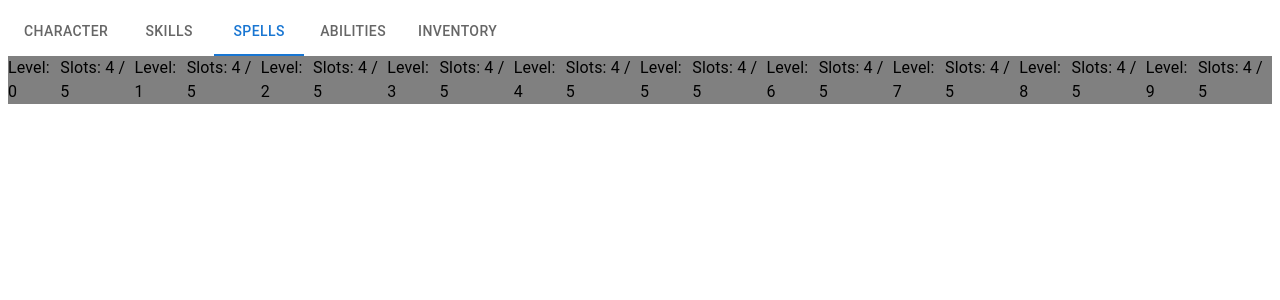
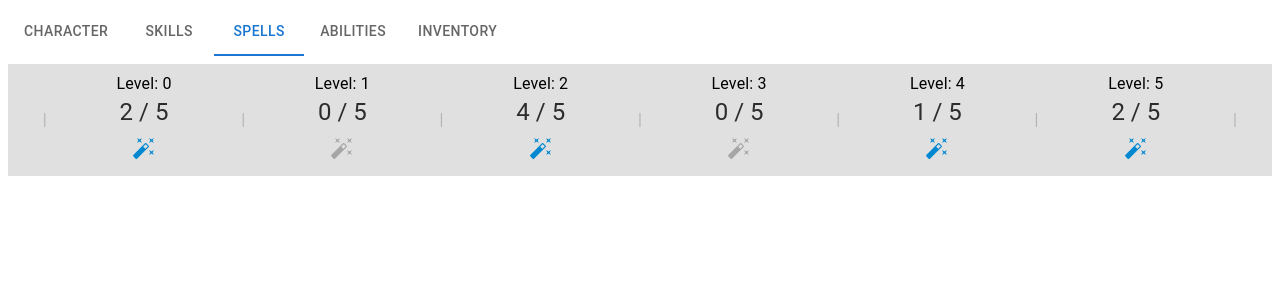
Before and after one commit to a-jennings/traska, a React (Create React App) app: page / in a window 1280 px wide. Both pictures are taken after a click on the tab "SPELLS". Shown: the top 300 px of the page. Built offline with nearby package versions, Linux system fonts and the light colour scheme; data requests are answered from the project's data file.

Commit message:
add spell header and spell casting ability

```diff
--- a/data/db.json
+++ b/data/db.json
@@ -133,54 +133,64 @@
   ],
   "spellSlots": [
     {
+      "id": 1,
       "level": 0,
       "maxSlots": 5,
-      "currentSlots": 4
+      "currentSlots": 2
     },
     {
+      "id": 2,
       "level": 1,
       "maxSlots": 5,
-      "currentSlots": 4
+      "currentSlots": 0
     },
     {
+      "id": 3,
       "level": 2,
       "maxSlots": 5,
       "currentSlots": 4
     },
     {
+      "id": 4,
       "level": 3,
       "maxSlots": 5,
-      "currentSlots": 4
+      "currentSlots": 0
     },
     {
+      "id": 5,
       "level": 4,
       "maxSlots": 5,
-      "currentSlots": 4
+      "currentSlots": 1
     },
     {
+      "id": 6,
       "level": 5,
       "maxSlots": 5,
-      "currentSlots": 4
+      "currentSlots": 2
     },
     {
+      "id": 7,
       "level": 6,
-      "maxSlots": 5,
-      "currentSlots": 4
+      "maxSlots": 0,
+      "currentSlots": 0
     },
     {
+      "id": 8,
       "level": 7,
-      "maxSlots": 5,
-      "currentSlots": 4
+      "maxSlots": 0,
+      "currentSlots": 0
     },
     {
+      "id": 9,
       "level": 8,
-      "maxSlots": 5,
-      "currentSlots": 4
+      "maxSlots": 0,
+      "currentSlots": 0
     },
     {
+      "id": 10,
       "level": 9,
-      "maxSlots": 5,
-      "currentSlots": 4
+      "maxSlots": 0,
+      "currentSlots": 0
     }
   ]
 }
--- a/src/pages/Spells/SpellHeader/SpellHeader.tsx
+++ b/src/pages/Spells/SpellHeader/SpellHeader.tsx
@@ -1,7 +1,8 @@
 import React, { ReactElement, useState, useEffect, Fragment } from "react";
-import { Box, Typography } from "@mui/material";
+import { Box, Typography, useTheme, IconButton } from "@mui/material";
 import axios from "axios";
 import { SpellSlot } from "../../../types";
+import AutoFixHighIcon from "@mui/icons-material/AutoFixHigh";
 
 axios.defaults.headers.common["Access-Control-Allow-Origin"] = "*";
 axios.defaults.headers.common["Access-Control-Allow-Methods"] =
@@ -9,8 +10,22 @@ axios.defaults.headers.common["Access-Control-Allow-Methods"] =
 
 export function SpellHeader(): ReactElement {
   const [data, setData] = useState<Array<SpellSlot>>();
+  const filteredData = data?.filter((slot) => slot.maxSlots !== 0);
+  const theme = useTheme();
 
-  const levels = [0, 1, 2, 3, 4, 5, 6, 7, 8, 9];
+  const handleCastSpell = (spellSlot: SpellSlot) => {
+    axios
+      .patch(`http://localhost:3001/spellSlots/${spellSlot.id}`, {
+        ...spellSlot,
+        currentSlots: spellSlot.currentSlots - 1,
+      })
+      .then(() => {
+        axios
+          .get("http://localhost:3001/spellSlots")
+          .then((res: { data: Array<SpellSlot> }) => setData(res.data))
+          .catch((error) => console.log(error));
+      });
+  };
 
   useEffect(() => {
     axios
@@ -26,21 +41,34 @@ export function SpellHeader(): ReactElement {
   return (
     <Box
       width="100%"
-      bgcolor="gray"
+      bgcolor={theme.palette.grey[300]}
       display="flex"
       justifyContent="space-around"
       alignItems="center"
+      my={1}
     >
-      {levels.map((level, index) => (
+      <Typography sx={{ opacity: 0.2 }}>|</Typography>
+      {filteredData?.map((level, index) => (
         <Fragment key={index}>
-          <Box>
-            <Typography>Level: {level}</Typography>
+          <Box py={1} textAlign="center">
+            <Box>
+              <Typography>Level: {level.level}</Typography>
+            </Box>
+            <Box>
+              <Typography variant="h5" sx={{ opacity: 0.8 }}>
+                {level.currentSlots} / {level.maxSlots}
+              </Typography>
+              <IconButton
+                disabled={!level.currentSlots}
+                onClick={() => handleCastSpell(level)}
+              >
+                <AutoFixHighIcon
+                  color={level.currentSlots ? "info" : "disabled"}
+                />
+              </IconButton>
+            </Box>
           </Box>
-          <Box>
-            <Typography>
-              Slots: {data[level].currentSlots} / {data[level].maxSlots}
-            </Typography>
-          </Box>
+          <Typography sx={{ opacity: 0.2 }}>|</Typography>
         </Fragment>
       ))}
     </Box>
--- a/src/types.ts
+++ b/src/types.ts
@@ -67,6 +67,7 @@ export type Item = {
 };
 
 export type SpellSlot = {
+  id: number;
   level: number;
   maxSlots: number;
   currentSlots: number;
```
